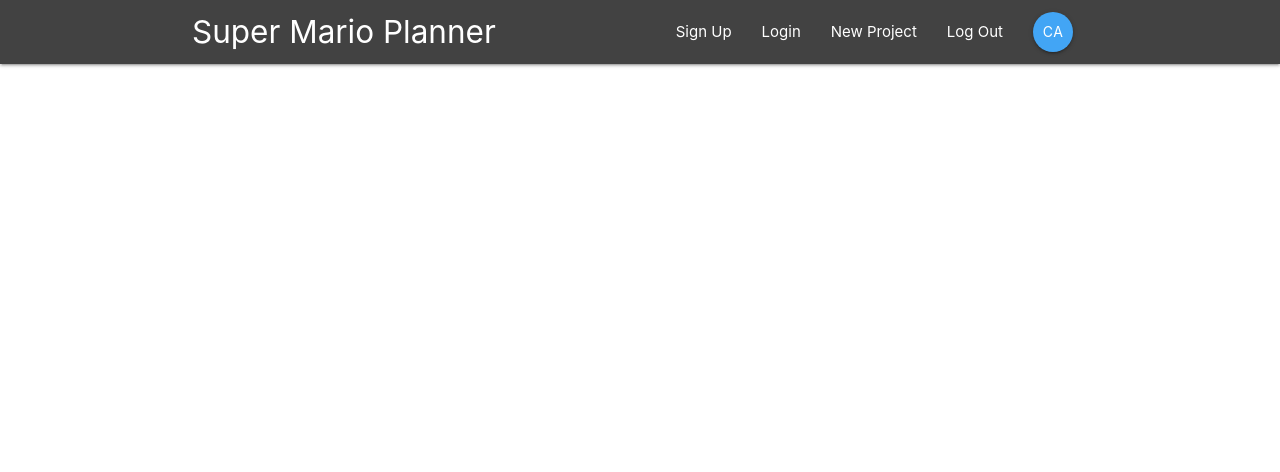
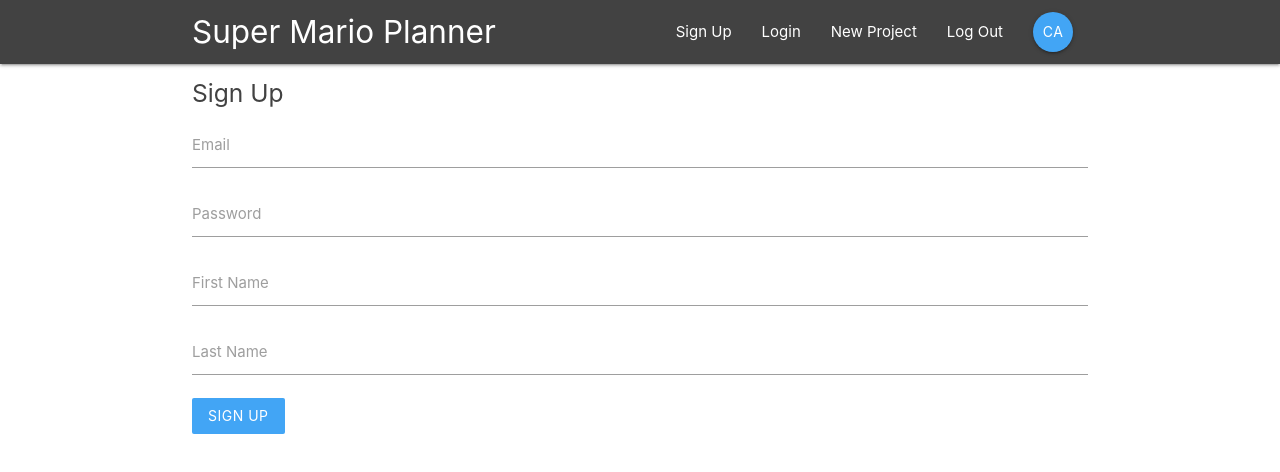
Before and after one commit to chrissie-akau/react-redux-firebase, a React (Create React App) app: page /signup in a window 1280 px wide. Shown: the top 472 px of the page. Built offline with nearby package versions, Linux system fonts and the light colour scheme.

Commit message:
Sign In and Sign Up pages created, first phase without firebase

```diff
--- a/public/index.html
+++ b/public/index.html
@@ -44,5 +44,7 @@
       To begin the development, run `npm start` or `yarn start`.
       To create a production bundle, use `npm run build` or `yarn build`.
     -->
+      <!-- Compiled and minified JavaScript -->
+      <script src="https://cdnjs.cloudflare.com/ajax/libs/materialize/1.0.0/js/materialize.min.js"></script>
   </body>
 </html>
--- a/src/App.js
+++ b/src/App.js
@@ -6,6 +6,8 @@
 import NavBar from './components/layout/NavBar'
 import Dashboard from './components/dashboard/Dashboard'
 import ProjectDetails from './components/projects/ProjectDetails'
+import SignIn from './components/auth/SignIn'
+import SignUp from './components/auth/SignUp'
 
 class App extends Component {
   state = {  }
@@ -17,6 +19,8 @@
           <Switch>
             <Route exact path='/' component={Dashboard} />
             <Route path='/project/:id' component={ProjectDetails} />
+            <Route path='/signin' component={SignIn} />
+            <Route path='/signup' component={SignUp} />
           </Switch>
         </div>
       </Router>
--- a/src/components/auth/SignIn.js
+++ b/src/components/auth/SignIn.js
@@ -0,0 +1,42 @@
+import React, { Component } from 'react'
+
+class SignIn extends Component {
+    state = {
+        email: "",
+        password: ""
+    }
+
+    handleChange = (e) => {
+        this.setState({
+            [e.target.id]: e.target.value
+        })
+    }
+
+    handleSubmit = (e) => {
+        e.preventDefault()
+        console.log(this.state)
+    }
+
+    render() {
+        return (
+            <div className="container">
+                <form onSubmit = {this.handleSubmit} className="white">
+                    <h5 className="grey-text text-darken-3">Sign In</h5>
+                        <div className="input-field">
+                            <label htmlFor="email">Email</label>
+                            <input type="email" id="email" onChange={this.handleChange}/>
+                        </div>
+                        <div className="input-field">
+                            <label htmlFor="password">Password</label>
+                            <input type="password" id="password" onChange={this.handleChange}/>
+                        </div>
+                        <div className="input-field">
+                            <button className="btn blue lighten-1 z-depth-0">Login</button>
+                        </div>
+                </form>
+            </div>
+        )
+    }
+}
+
+export default SignIn
--- a/src/components/auth/SignUp.js
+++ b/src/components/auth/SignUp.js
@@ -0,0 +1,52 @@
+import React, { Component } from 'react'
+
+class SignUp extends Component {
+    state = {
+        email: "",
+        password: "",
+        firstName: "",
+        lastName: ""
+    }
+
+    handleChange = (e) => {
+        this.setState({
+            [e.target.id]: e.target.value
+        })
+    }
+
+    handleSubmit = (e) => {
+        e.preventDefault()
+        console.log(this.state)
+    }
+
+    render() {
+        return (
+            <div className="container">
+                <form onSubmit = {this.handleSubmit} className="white">
+                    <h5 className="grey-text text-darken-3">Sign Up</h5>
+                        <div className="input-field">
+                            <label htmlFor="email">Email</label>
+                            <input type="email" id="email" onChange={this.handleChange}/>
+                        </div>
+                        <div className="input-field">
+                            <label htmlFor="password">Password</label>
+                            <input type="password" id="password" onChange={this.handleChange}/>
+                        </div>
+                        <div className="input-field">
+                            <label htmlFor="firstName">First Name</label>
+                            <input type="text" id="firstName" onChange={this.handleChange}/>
+                        </div>
+                        <div className="input-field">
+                            <label htmlFor="lastName">Last Name</label>
+                            <input type="text" id="lastName" onChange={this.handleChange}/>
+                        </div>
+                        <div className="input-field">
+                            <button className="btn blue lighten-1 z-depth-0">Sign Up</button>
+                        </div>
+                </form>
+            </div>
+        )
+    }
+}
+
+export default SignUp
```
